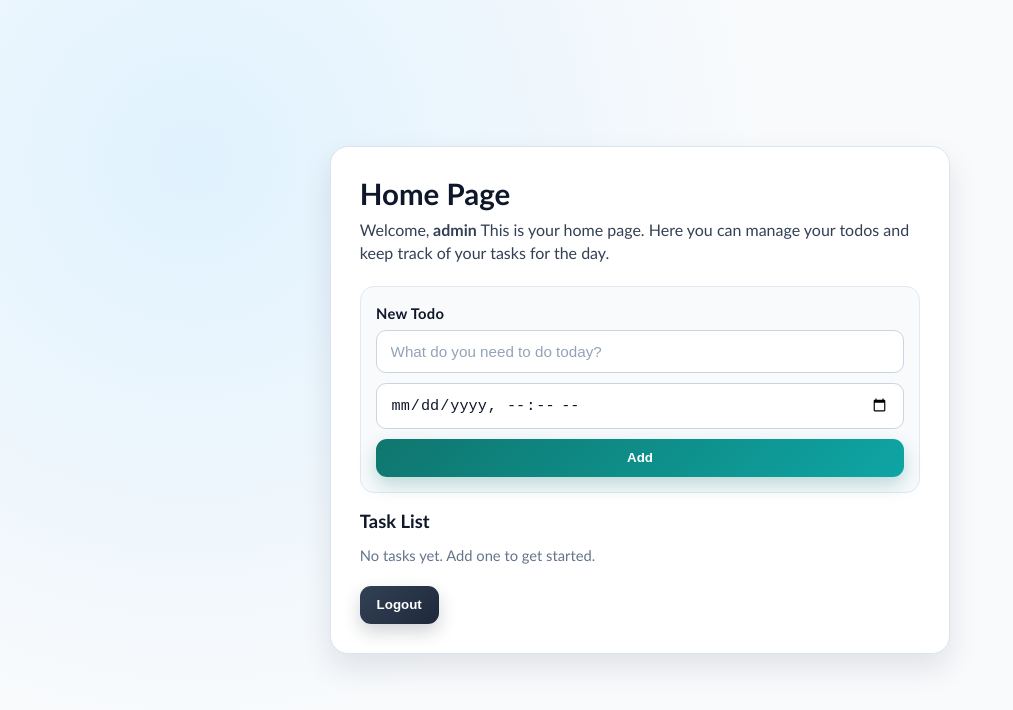
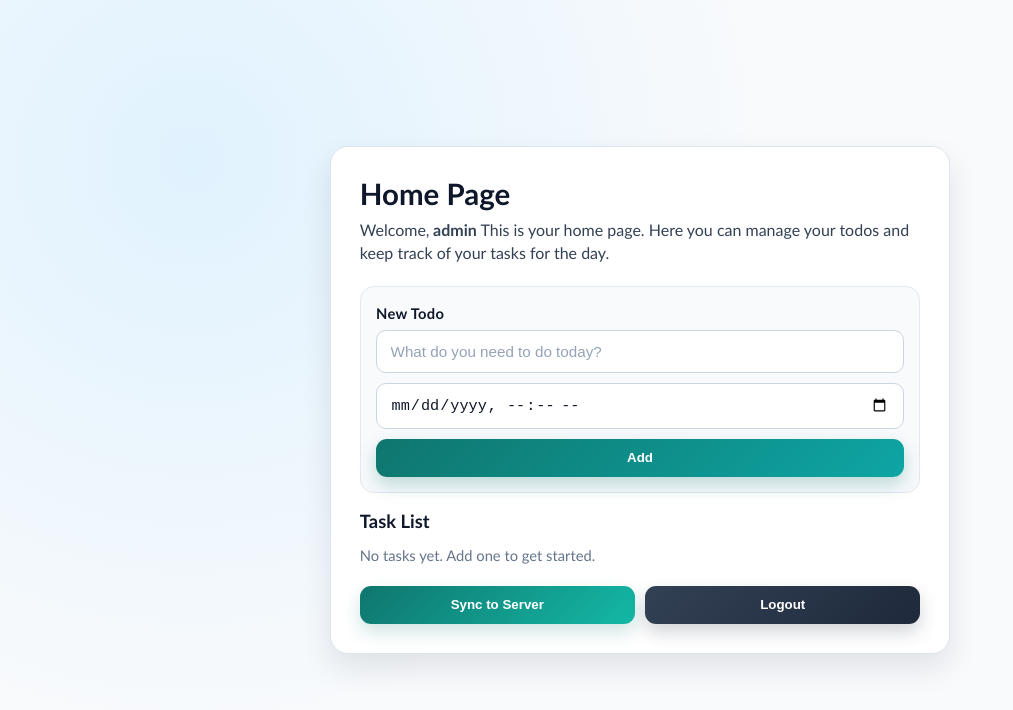
Before and after one commit to rahulramakrishnan3/QuestGlobalTodoList, an Angular app: page /login in a window 1280 px wide. Both pictures are taken after a click on the button "Login". Shown: the top 710 px of the page, without its empty margins (0-1013 px from the left). Built offline with nearby package versions, Linux system fonts and the light colour scheme.

Commit message:
sync to server button

```diff
--- a/src/app/pages/home-page/home-page.component.css
+++ b/src/app/pages/home-page/home-page.component.css
@@ -202,6 +202,39 @@ button:hover {
   box-shadow: 0 8px 18px rgba(30, 41, 59, 0.2);
 }
 
+.sync-btn {
+  background: linear-gradient(135deg, #0f766e, #14b8a6);
+  box-shadow: 0 8px 18px rgba(15, 118, 110, 0.2);
+}
+
+.footer-actions {
+  display: flex;
+  gap: 0.65rem;
+}
+
+.footer-actions button {
+  flex: 1;
+}
+
+button:disabled {
+  opacity: 0.7;
+  cursor: not-allowed;
+  transform: none;
+}
+
+.sync-status {
+  margin: 0.75rem 0 0;
+  font-size: 0.9rem;
+}
+
+.sync-status-success {
+  color: #047857;
+}
+
+.sync-status-error {
+  color: #b91c1c;
+}
+
 @media (max-width: 520px) {
   .home-card {
     padding: 1.2rem;
@@ -228,6 +261,7 @@ button:hover {
   .add-btn,
   .save-btn,
   .cancel-btn,
+  .sync-btn,
   .logout-btn {
     width: 100%;
   }
--- a/src/app/pages/home-page/home-page.component.html
+++ b/src/app/pages/home-page/home-page.component.html
@@ -70,6 +70,22 @@
         </ul>
       }
     </section>
-    <button type="button" class="logout-btn" (click)="logout()">Logout</button>
+
+    <div class="footer-actions">
+      <button type="button" class="sync-btn" [disabled]="isSyncing" (click)="syncToServer()">
+        {{ isSyncing ? 'Syncing...' : 'Sync to Server' }}
+      </button>
+      <button type="button" class="logout-btn" (click)="logout()">Logout</button>
+    </div>
+
+    @if (syncStatusMessage) {
+      <p
+        class="sync-status"
+        [class.sync-status-success]="syncStatusType === 'success'"
+        [class.sync-status-error]="syncStatusType === 'error'"
+      >
+        {{ syncStatusMessage }}
+      </p>
+    }
   </div>
 </section>
--- a/src/app/pages/home-page/home-page.component.ts
+++ b/src/app/pages/home-page/home-page.component.ts
@@ -17,6 +17,7 @@ type TodoItem = {
 })
 export class HomePageComponent implements OnInit {
   private readonly todosStorageKey = 'quest-global-todos';
+  private readonly syncEndpoint = 'http://localhost:3000/api/todos/sync';
 
   newTaskTitle = '';
   newTaskEta = '';
@@ -24,6 +25,9 @@ export class HomePageComponent implements OnInit {
   editingTodoId: number | null = null;
   editTaskTitle = '';
   editTaskEta = '';
+  isSyncing = false;
+  syncStatusMessage = '';
+  syncStatusType: 'success' | 'error' | '' = '';
 
   constructor(
     private readonly authService: AuthService,
@@ -98,6 +102,42 @@ export class HomePageComponent implements OnInit {
     void this.router.navigate(['/login']);
   }
 
+  async syncToServer(): Promise<void> {
+    if (this.isSyncing) {
+      return;
+    }
+
+    this.isSyncing = true;
+    this.syncStatusMessage = '';
+    this.syncStatusType = '';
+
+    try {
+      const response = await fetch(this.syncEndpoint, {
+        method: 'POST',
+        headers: {
+          'Content-Type': 'application/json',
+        },
+        body: JSON.stringify({
+          username: this.username,
+          todos: this.todos,
+          syncedAt: new Date().toISOString(),
+        }),
+      });
+
+      if (!response.ok) {
+        throw new Error(`Sync failed with status ${response.status}`);
+      }
+
+      this.syncStatusMessage = 'Tasks synced to server.';
+      this.syncStatusType = 'success';
+    } catch {
+      this.syncStatusMessage = 'Unable to sync. Check your server and try again.';
+      this.syncStatusType = 'error';
+    } finally {
+      this.isSyncing = false;
+    }
+  }
+
   private loadTodosFromStorage(): void {
     if (typeof localStorage === 'undefined') {
       return;
```
